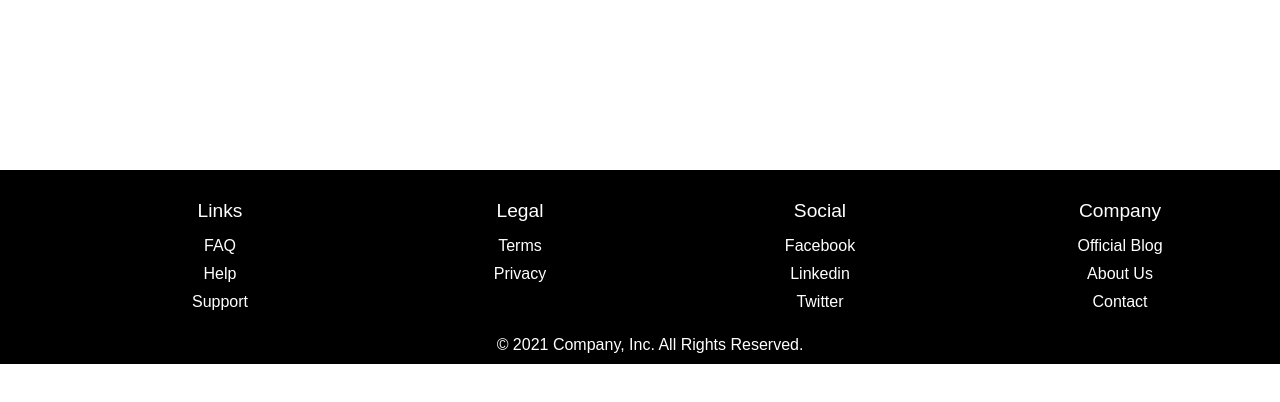
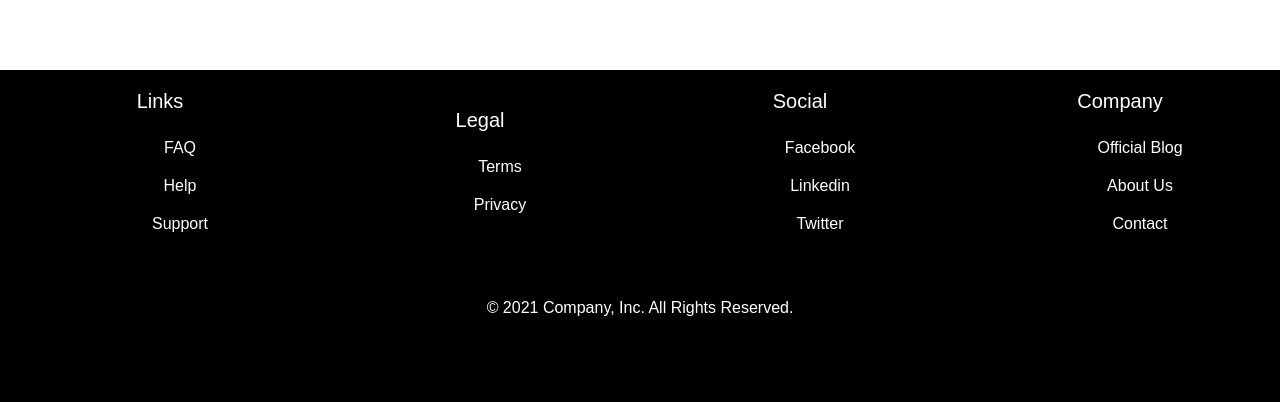
Before and after one commit to heatkoemnak/my-app, a React (Create React App) app: page / in a window 1280 px wide. Shown: the part 2128-2530 px from the top of the page. Before the commit the page ends 2492 px from the top, so only its background shows below. Built offline with nearby package versions, Linux system fonts and the light colour scheme; no server answers.

Commit message:
committed

```diff
--- a/src/Section/Footer/Footer.jsx
+++ b/src/Section/Footer/Footer.jsx
@@ -4,7 +4,7 @@ import { Link } from 'react-router-dom';
 export default function Footer() {
   return (
     <div>
-      <footer className="bg-gray-800">
+      <footer>
         <div className="container">
           <div className="wrap1">
             <div className="link-wrap">
@@ -72,24 +72,24 @@ export default function Footer() {
                 © 2021 Company, Inc. All Rights Reserved.
               </div>
               <div className="md:flex-auto md:flex-row-reverse mt-2 flex-row flex">
-                <a href="#" className="w-6 mx-1">
+                <Link to="">
                   <i className="uil uil-facebook-f"></i>
-                </a>
-                <a href="#" className="w-6 mx-1">
+                </Link>
+                <Link to="">
                   <i className="uil uil-twitter-alt"></i>
-                </a>
-                <a href="#" className="w-6 mx-1">
+                </Link>
+                <Link to="">
                   <i className="uil uil-youtube"></i>
-                </a>
-                <a href="#" className="w-6 mx-1">
+                </Link>
+                <Link to="">
                   <i className="uil uil-linkedin"></i>
-                </a>
-                <a href="#" className="w-6 mx-1">
+                </Link>
+                <Link to="">
                   <i className="uil uil-instagram"></i>
-                </a>
-                <a href="#" className="w-6 mx-1">
+                </Link>
+                <Link to="">
                   <i className="uil uil-envelope"></i>
-                </a>
+                </Link>
               </div>
             </div>
           </div>
--- a/src/Section/Footer/footer.css
+++ b/src/Section/Footer/footer.css
@@ -2,51 +2,60 @@ footer {
   background-color: #000000;
   color: #ffffff;
   text-align: center;
-  padding: 10px;
   width: 100%;
-  margin-top: 200px;
+  margin-top: 100px;
+  height: 50vh;
 }
 .container {
+  display: flex;
+  flex-direction: column;
+  align-items: center;
+  justify-content: center;
+  gap: 20px;
   width: 100%;
-  max-width: 1200px;
   margin: 0 auto;
-  padding: 0 15px;
 }
 .wrap1 {
   display: flex;
   flex-direction: row;
-  justify-content: space-between;
+  align-items: center;
   width: 100%;
-  margin: 20px;
 }
 .link-wrap {
   display: flex;
   flex-direction: column;
   align-items: center;
+  justify-content: center;
   width: 100%;
+  padding: 20px;
 }
 .link-wrap > h5 {
   margin: 0;
   padding: 0;
-  font-size: 1.2rem;
-  font-weight: 400;
-  color: #ffffff;
-  text-align: center;
+  font-size: 20px;
+  font-weight: 500;
   margin-bottom: 10px;
 }
-ul {
-  list-style-type: none;
+.link-wrap > ul {
+  list-style: none;
+  display: flex;
+  flex-direction: column;
+  align-items: left;
+  justify-content: center;
+  gap: 10px;
+}
+.link-wrap > ul > li {
+  margin: 0;
   padding: 0;
-  margin: 0;
+  font-size: 16px;
+  font-weight: 400;
+  margin-bottom: 10px;
 }
-ul > li {
-  padding: 5px;
+.link-wrap > ul > li > a {
+  text-decoration: none;
+  color: #ffffff;
+  transition: all 0.3s ease;
 }
-ul > li > a {
-  color: #ffffff;
-  text-decoration: none;
+.link-wrap > ul > li > a:hover {
+  color: #ff0000;
 }
-ul > li > a:hover {
-  color: #ffffff;
-  text-decoration: underline;
-}
```
Also changed, not shown: src/components/Navbar.js (+1 -7 lines).
